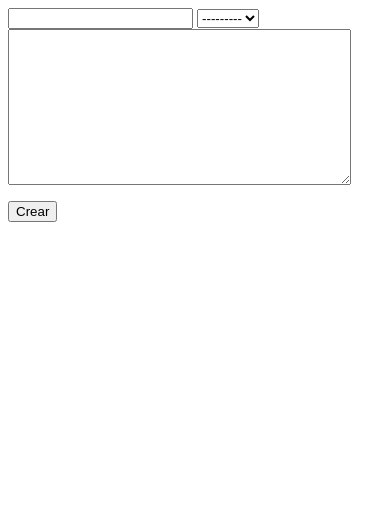
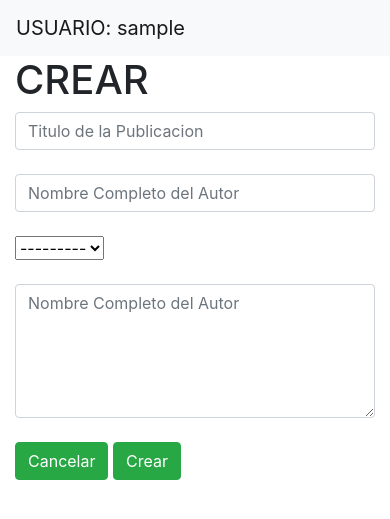
Before and after one commit to CervantesCsC94/Examen3, a Django app: page /categorias/crear/ in a window 390 px wide. Shown: the top 519 px of the page. Run offline with Django 3.2, Linux system fonts and the light colour scheme; the visitor is signed in with stand-in values (Sample User, id 1); data that the repository does not hold is empty; some libraries are stand-ins or nearby versions.

Commit message:
VERSION 2

```diff
--- a/examen_3/comentarios/urls.py
+++ b/examen_3/comentarios/urls.py
@@ -15,7 +15,6 @@ urlpatterns = [
     path('categorias/',views.ListaCategorias.as_view(),name="categorias_view"),
     path('categorias/crear/',views.Create.as_view(), name="create_view"),
     path('criticas/<int:id>',views.lista_criticas,name='criticas_view'),
-
     path('detail_critica/<int:pk>',views.DetailTrabajo.as_view(),name="detail_view"),
 
 ]
--- a/examen_3/comentarios/views.py
+++ b/examen_3/comentarios/views.py
@@ -31,7 +31,7 @@ def lista_criticas(request,id=1):
 class Create(generic.CreateView):
  	template_name="comentarios/create.html"
  	model=Critica
- 	fields=["user","titulo","categoria","contenido","calificacion"]
+ 	fields=["user","titulo","categoria","contenido"]
  	success_url="/categorias"
 
 class DetailTrabajo(generic.DetailView):
--- a/examen_3/templates/comentarios/create.html
+++ b/examen_3/templates/comentarios/create.html
@@ -1,14 +1,24 @@
+
+{% extends "base.html" %}
+
+
+
+{% block content %}
+<div class="container">
 <form method="POST">
 	{% csrf_token %}
+	<h1>CREAR </h1>
 
+	<input class="form-control" placeholder="Titulo de la Publicacion" type="text" name="titulo"><br>
+	<input class="form-control" placeholder="Nombre Completo del Autor" type="text" name="user" ><br>
 
-	<input type="text" name="user" value="{{user.username}}" hidden="">
+	{{form.categoria}}<br><br>
+	<textarea class="form-control" placeholder="Nombre Completo del Autor" type="text" rows="5" name="contenido" ></textarea>
 
-	{{form.titulo}}
-	{{form.categoria}}
-	{{form.contenido}}
-	{{form.calificacion}}
-
-	<p><input type="submit" value="Crear"><p>
+	<br>
+	<a class="btn btn-success" href="{% url 'comentarios:categorias_view' %}">Cancelar<a>
+	<input class="btn btn-success" type="submit" value="Crear">
 
 </form>
+</div>
+{% endblock %}
--- a/examen_3/templates/comentarios/detail_critica.html
+++ b/examen_3/templates/comentarios/detail_critica.html
@@ -4,7 +4,7 @@
 
 {% block content %}
 
-<div class="container" id="critica">
+<div class="container" id="critica" style="padding: 10px; box-shadow: #999 0px 10px 10px; margin-top: 40px;">
 
 	<div class="media">
   	<div class="media-body">
--- a/examen_3/templates/comentarios/lista_criticas.html
+++ b/examen_3/templates/comentarios/lista_criticas.html
@@ -10,7 +10,7 @@
 
 {% block content %}
 
-<div class="container-fluid">
+<div class="container-fluid" >
 <h1>Criticas {{categoria}}</h1><br>
 
 <div class="list-group" id="criticas">
@@ -24,7 +24,6 @@
 					      <h5 class="mb-1">{{critica.titulo}}</h5>
 					      <small>{{critica.timestap}}</small>
 				    </div>
-						   <p class="mb-1">{{critica.contenido}}</p>
 						   <small>{{critica.user}}</small>
 	  			</a>
   			{% endif %}
--- a/examen_3/templates/navbar.html
+++ b/examen_3/templates/navbar.html
@@ -2,7 +2,7 @@
 <nav class="navbar navbar-light bg-light">
   <a class="navbar-brand" href="#">
   	{% if user.is_authenticated %}
-		{{user.username}}
+		USUARIO: {{user.username}}
   	{% endif %}
   </a>
 </nav>
```
Also changed, not shown: examen_3/templates/comentarios/categorias.html (+3 -4 lines), examen_3/templates/comentarios/login.html (+14 -3 lines), 1 other file.
